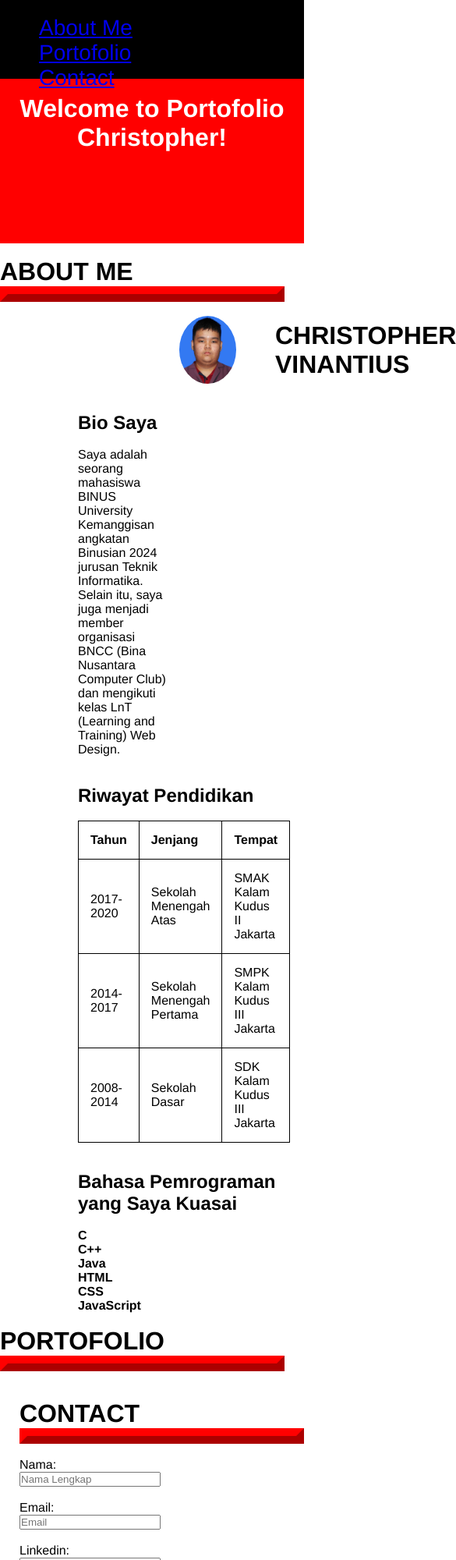
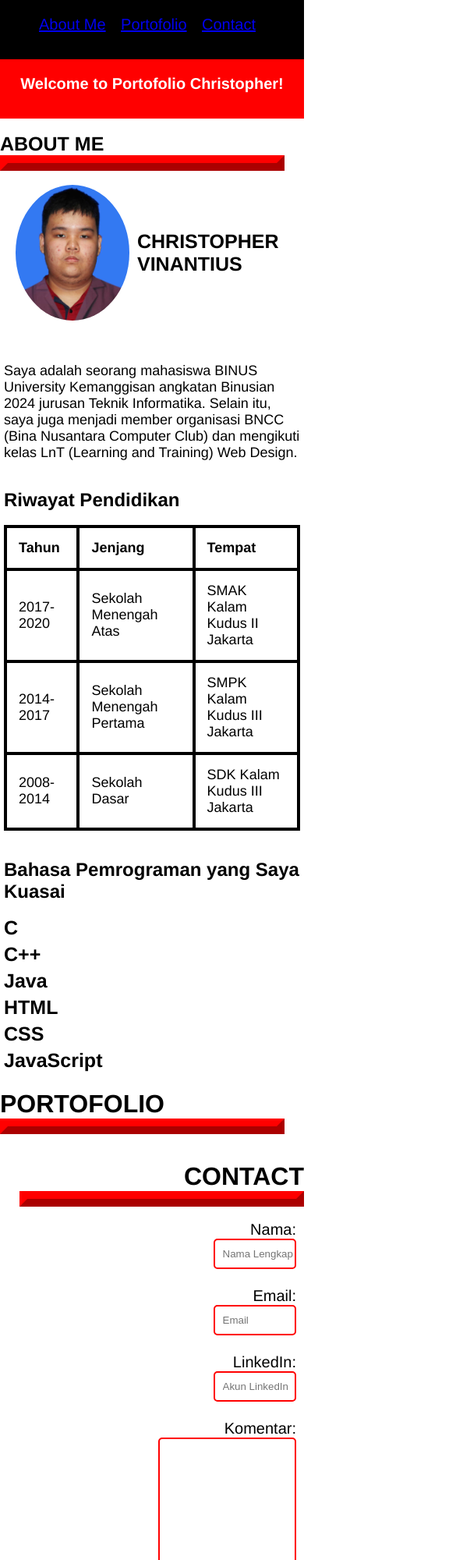
Before and after one commit to christophervinantius/CVPortfolio_BNCCFrontEndProject, a plain HTML site: page index.html in a window 390 px wide. Shown: the top 2000 px of the page at 78% size, 585 px wide, since content can reach past the window. Drawn offline with Linux system fonts and the light colour scheme.

Commit message:
update 1

```diff
--- a/index.html
+++ b/index.html
@@ -26,7 +26,6 @@
         </div>
         <br><br>
         <div class="bio">
-            <h2>Bio Saya</h2>
             <br>
             <p>Saya adalah seorang mahasiswa BINUS University Kemanggisan angkatan Binusian 2024 jurusan Teknik Informatika. Selain itu, saya juga menjadi member organisasi BNCC (Bina Nusantara Computer Club) dan mengikuti kelas LnT (Learning and Training) Web Design.</p>
         </div>
@@ -78,17 +77,31 @@
     <br>
     <div class="contact">
         <h1 id="contact">CONTACT</h1><hr><br>
-        <form>
+        <form action="comment.php" method="POST">
             <label for="name">Nama:</label><br>
             <input type="text" id="name" name="name" placeholder="Nama Lengkap"><br><br>
             <label for="email">Email:</label><br>
             <input type="email" id="email" name="email" placeholder="Email"><br><br>
-            <label for="account">Linkedin:</label><br>
-            <input type="text" id="account" name="account" placeholder="Akun Linkedin"><br><br>
+            <label for="account">LinkedIn:</label><br>
+            <input type="text" id="account" name="account" placeholder="Akun LinkedIn"><br><br>
             <label for="comment">Komentar:</label><br>
             <textarea name="comment" rows="10" cols="30"></textarea><br><br>
             <button type="button" onclick="alert('Comment has successfully been posted!')">Submit</button>
         </form>
     </div>
+    <script>
+        // let acc = document.getElementsByClassName("accordion");
+        // for(let i=0; i<acc.length; i++){
+        //     acc[i].addEventListener("click", function(){
+        //         this.classList.toggle("active");
+        //         let panel = this.nextElementSibling;
+        //         if(panel.style.display === "block"){
+        //             panel.style.display = "none";
+        //         }else{
+        //             panel.style.display = "block";
+        //         }
+        //     });
+        // }
+    </script>
 </body>
 </html>
--- a/style.css
+++ b/style.css
@@ -41,7 +41,7 @@ a:visited{
 }
 
 .welcome{
-    height: 25vh;
+    height: 15vh;
     background-color: red;
     padding-top: 20px;
     animation-name: welcome_anim;
@@ -96,7 +96,11 @@ img{
 
 .bio{
     margin-left: 100px;
-    margin-right: 150px;
+    margin-right: 100px;
+}
+
+.bio p{
+    font-size: 18px;
 }
 
 .pendidikan{
@@ -104,13 +108,14 @@ img{
 }
 
 table, th, td{
-    border: 1px solid black;
+    border: 4px solid black;
     border-collapse: collapse;
 }
 
 th, td{
     padding: 15px;
     text-align: left;
+    font-size: 18px;
 }
 
 .bahasa{
@@ -123,7 +128,82 @@ th, td{
 
 .bahasa ul li{
     font-weight: bold;
+    font-size: 25px;
+    margin-bottom: 5px;
 }
+
+.contact h1{
+    text-align: right;
+}
+
+form{
+    margin-right: 10px;
+    text-align: right;
+    font-size: 20px;
+}
+
+input[type=text]{
+    width: 30%;
+    padding-top: 10px;
+    padding-bottom: 10px;
+    padding-left: 10px;
+    border: 2px solid red;
+    border-radius: 5px;
+}
+
+input[type=email]{
+    width: 30%;
+    padding-top: 10px;
+    padding-bottom: 10px;
+    padding-left: 10px;
+    border: 2px solid red;
+    border-radius: 5px;
+}
+
+input[type=text]:focus{
+    background-color: rgb(180, 200, 200);
+}
+
+input[type=email]:focus{
+    background-color: rgb(180, 200, 200);
+}
+
+textarea{
+    width: 50%;
+    padding-top: 10px;
+    padding-bottom: 10px;
+    padding-left: 10px;
+    border: 2px solid red;
+    border-radius: 5px;
+    resize: none;
+}
+
+textarea:focus{
+    background-color: rgb(180, 200, 200);
+}
+
+button{
+    font-size: 20px;
+    width: 15%;
+    padding-top: 10px;
+    padding-bottom: 10px;
+    background-color: red;
+    color: white;
+    cursor: pointer;
+    border: none;
+}
+
+/* .accordion{
+    margin-left: 100px;
+    background-color: blue;
+    cursor: pointer;
+    border: none;
+    transition: 0.5s;
+}
+
+.active, .accordion:hover{
+    background-color: lightskyblue;
+} */
 
 @keyframes welcome_anim{
     0% {background-color: blue;}
@@ -155,3 +235,45 @@ th, td{
         transform: translate(0, 0)
     }
 }
+
+@media screen and (max-width: 600px){
+    .navbar-container{
+        width: 100%;
+        margin-bottom: -25px;
+    }
+    .navbar-container ul li{
+        margin-right: 15px;
+        font-size: 20px;
+    }
+    .welcome{
+        height: 9vh;
+        width: 100%;
+        padding-top: 20px;
+    }
+    .welcome h1{
+        font-size: 20px;
+    }
+    .aboutme h1{
+        font-size: 25px;
+    }
+    .profil h1{
+        margin-left: 10px;
+        font-size: 25px;
+    }
+    img{
+        margin-left: 20px;
+        width: 40%;
+    }
+    .bio{
+        margin-left: 5px;
+        width: 45vh;
+    }
+    .pendidikan{
+        margin-left: 5px;
+        width: 45vh;
+    }
+    .bahasa{
+        margin-left: 5px;
+        width: 45vh;
+    }
+}
```
